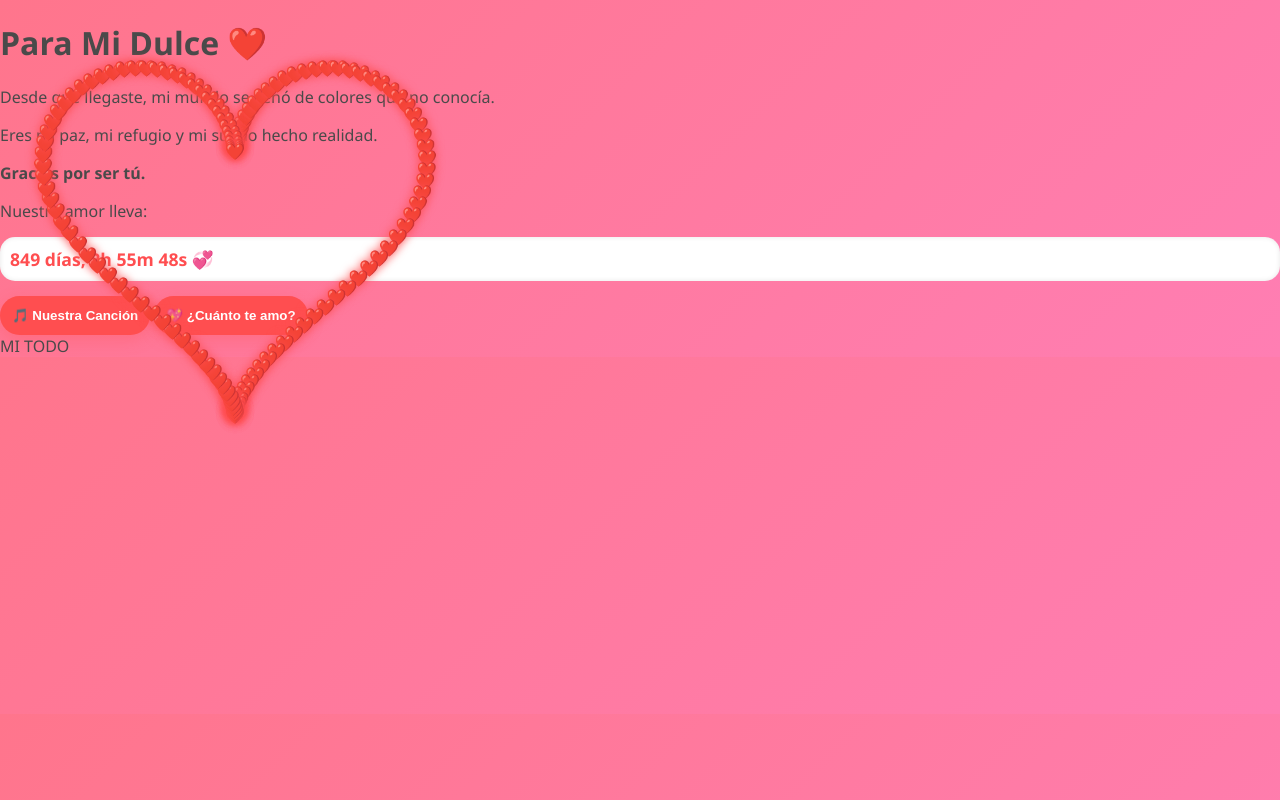
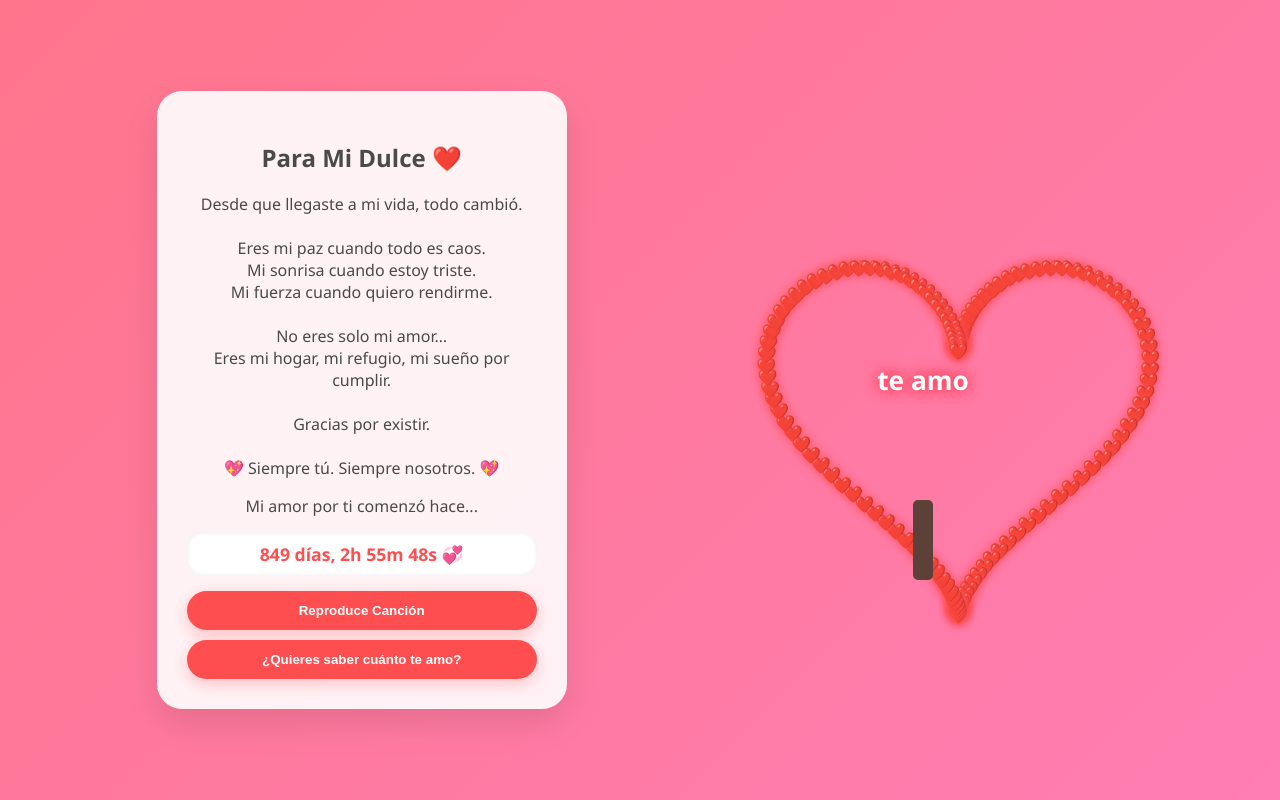
Before and after one commit to caradegatojose-code/Dulces, a plain HTML site: page index.html in a window 1280 px wide. Drawn offline with Linux system fonts and the light colour scheme.

Commit message:
Update index.html

```diff
--- a/index.html
+++ b/index.html
@@ -5,49 +5,54 @@
   <meta name="viewport" content="width=device-width, initial-scale=1.0">
   <title>Para Mi Dulce ❤️</title>
   <link rel="stylesheet" href="style.css">
-  <link href="https://fonts.googleapis.com/css2?family=Dancing+Script:wght@700&family=Quicksand:wght@300;500&display=swap" rel="stylesheet">
 </head>
 <body>
 
-<div class="lluvia-corazones" id="lluvia"></div>
-<div id="contenedor-frases"></div>
+<div class="corazones"></div>
 
-<div class="contenedor-principal">
+<div class="contenedor">
 
-  <div class="carta-magica">
-    <h1>Para Mi Dulce ❤️</h1>
+  <div class="carta">
+    <h2>Para Mi Dulce ❤️</h2>
 
-    <div class="texto-amor">
-      <p>Desde que llegaste, mi mundo se llenó de colores que no conocía.</p>
-      <p>Eres mi paz, mi refugio y mi sueño hecho realidad.</p>
-      <p><strong>Gracias por ser tú.</strong></p>
-    </div>
+    <p>
+      Desde que llegaste a mi vida, todo cambió.
+      <br><br>
+      Eres mi paz cuando todo es caos.
+      <br>
+      Mi sonrisa cuando estoy triste.
+      <br>
+      Mi fuerza cuando quiero rendirme.
+      <br><br>
+      No eres solo mi amor…
+      <br>
+      Eres mi hogar, mi refugio, mi sueño por cumplir.
+      <br><br>
+      Gracias por existir.
+      <br><br>
+      💖 Siempre tú. Siempre nosotros. 💖
+    </p>
 
-    <div class="contador-seccion">
-      <span>Nuestro amor lleva:</span>
-      <div id="conta">Cargando tiempo...</div>
-    </div>
+    <div class="contador-texto">Mi amor por ti comenzó hace...</div>
+    <div id="conta"></div>
 
-    <div class="controles">
-      <button class="btn-estilo musica" onclick="reproducirCancion()">
-        <span class="icon">🎵</span> Nuestra Canción
-      </button>
-      <button class="btn-estilo amor" onclick="lluviaDeAmor()">
-        <span class="icon">💖</span> ¿Cuánto te amo?
-      </button>
+    <div id="audio-container" style="display:none;"></div>
+
+    <div class="botones-container">
+        <button id="btn-musica" onclick="reproducirCancion()">Reproduce Canción</button>
+        <button id="btn-amor" onclick="lluviaDeAmor()">¿Quieres saber cuánto te amo?</button>
     </div>
   </div>
 
-  <div class="visual-seccion">
+  <div class="arbol-container">
     <div id="arbol"></div>
-    <div class="corazon-centro">
-      <span>MI TODO</span>
-    </div>
+    <div class="nombre-centro">te amo</div>
+    <div class="tronco"></div>
   </div>
 
 </div>
 
-<div id="audio-container"></div>
+<div id="contenedor-frases"></div>
 
 <script src="script.js"></script>
 </body>
```
